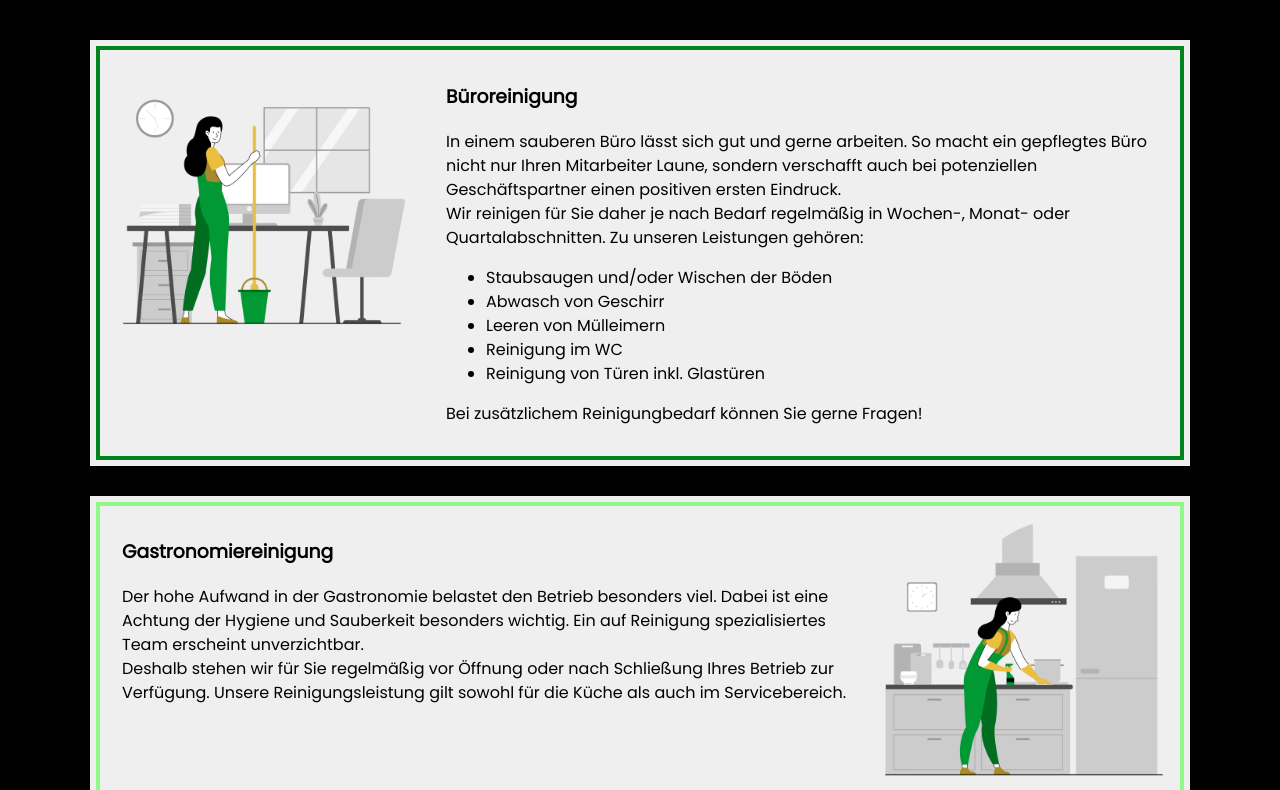
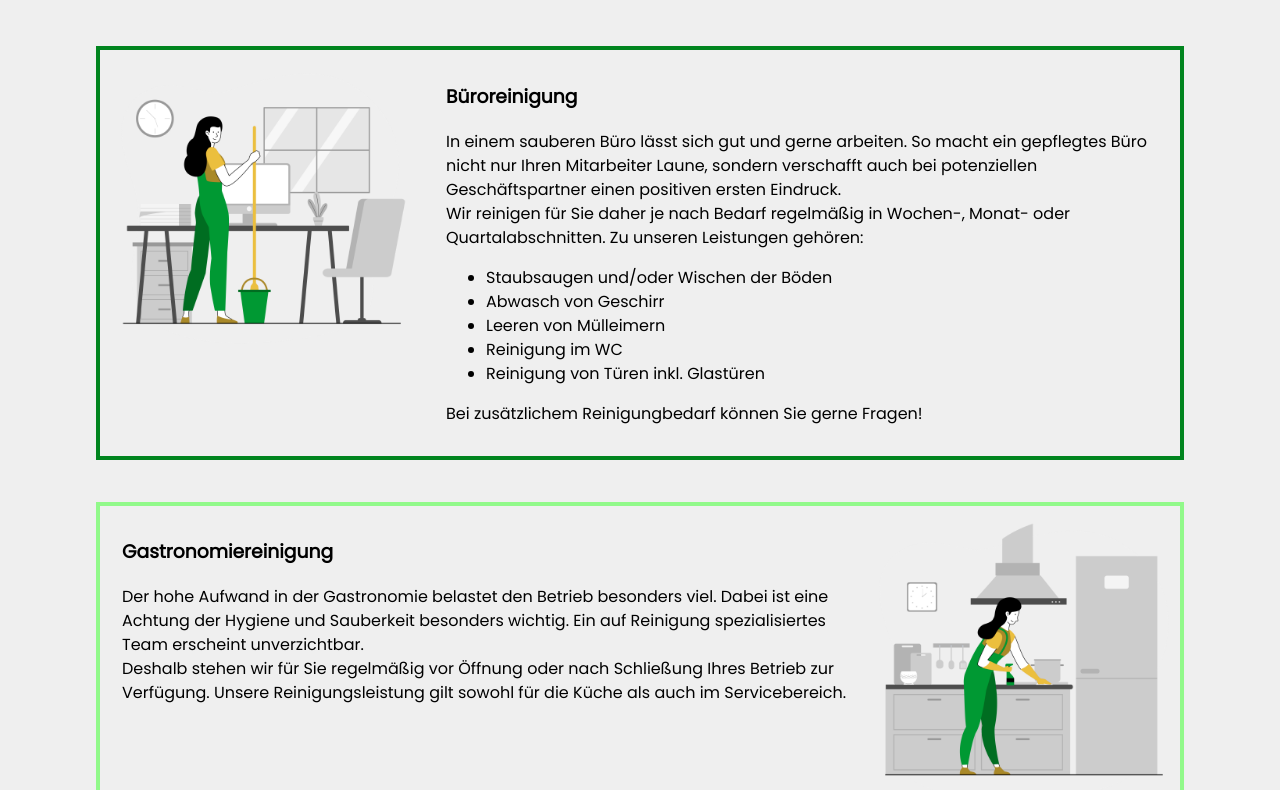
Before and after one commit to 5Diamonds/Website, a plain HTML site: page index.html in a window 1280 px wide. Shown: the part 431-1221 px from the top of the page. Drawn offline with Linux system fonts and the light colour scheme; a script that the page names is missing.

Commit message:
Update style.css

```diff
--- a/style.css
+++ b/style.css
@@ -7,7 +7,7 @@
 
 body{
 	margin: auto;
-	background-color: black;
+	background-color: #efefef;
 }
 
 .Top-Rahmen{
```
